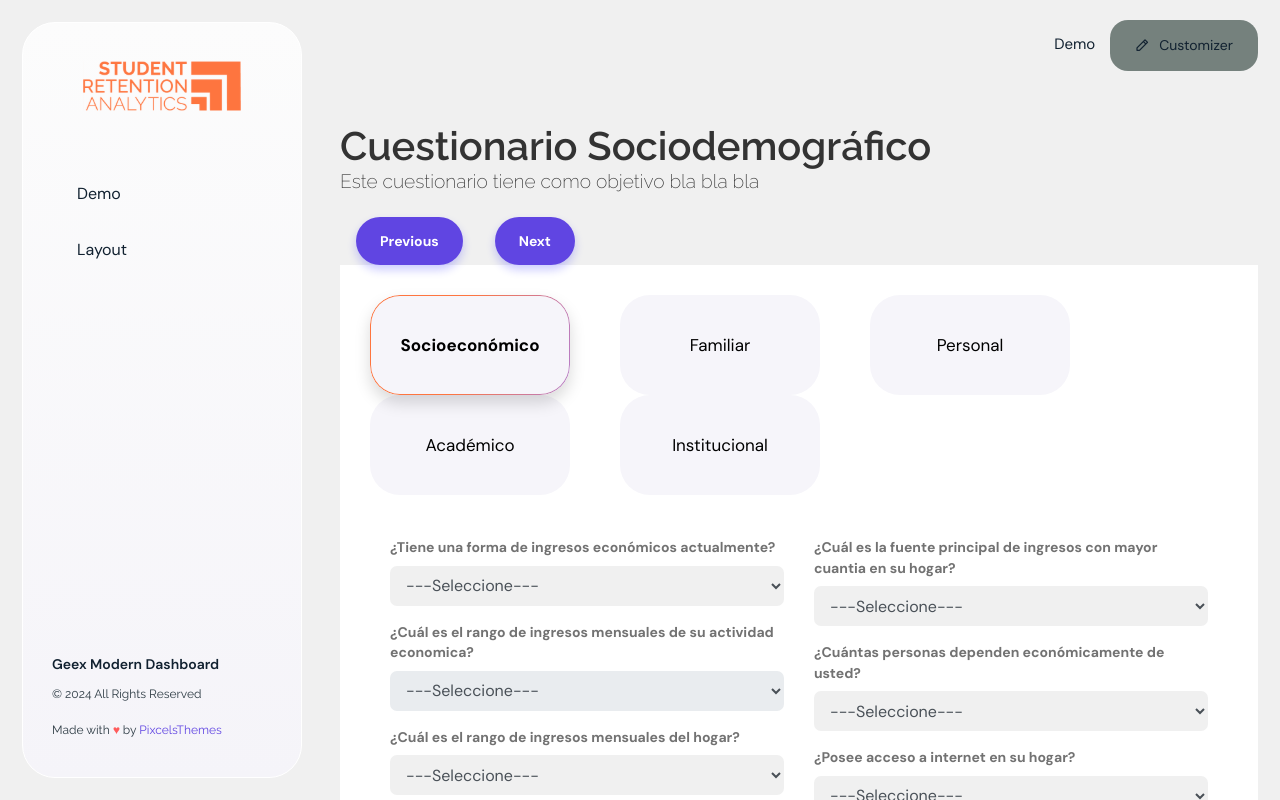
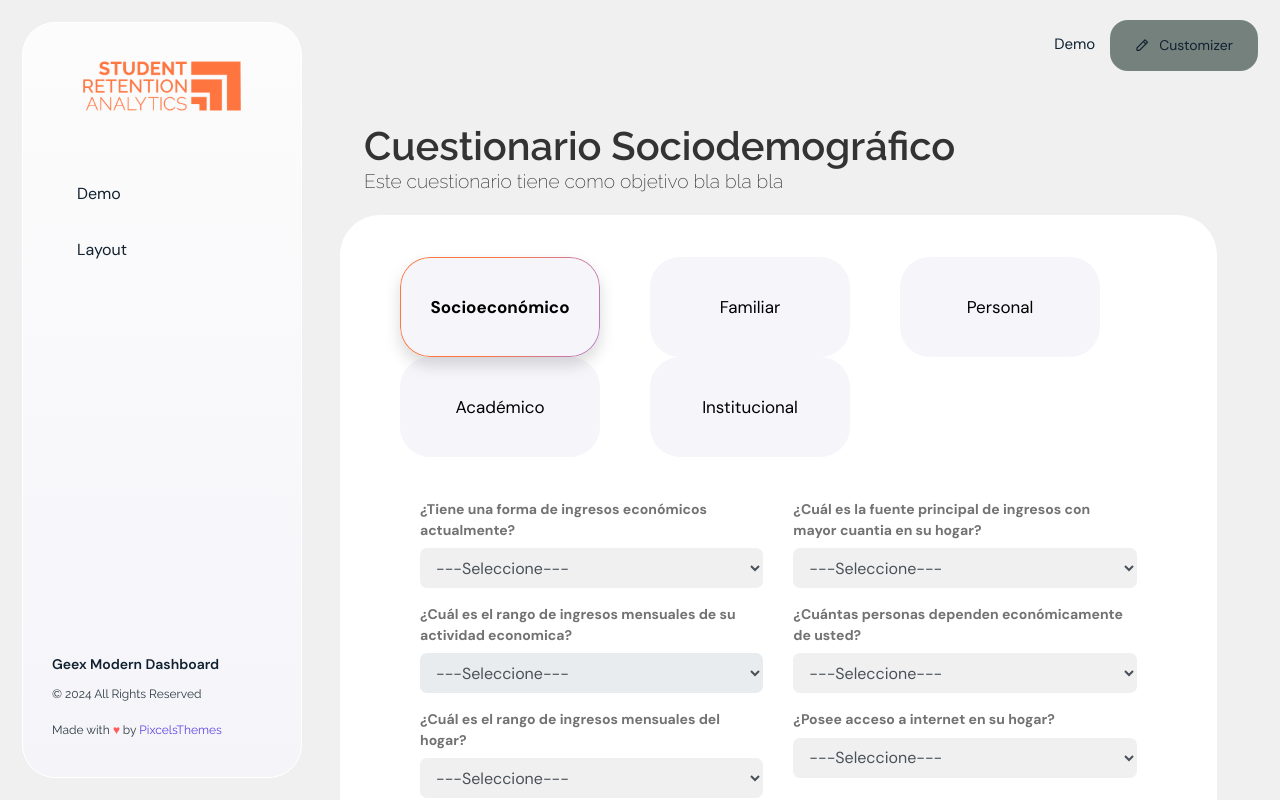
Before and after one commit to OmarcorzO/SRA, a React (Vite) app: page /instrumento in a window 1280 px wide. Built offline with nearby package versions, Linux system fonts and the light colour scheme.

Commit message:
Avances del instrumento

```diff
--- a/src/pages/instrument/Instrument.tsx
+++ b/src/pages/instrument/Instrument.tsx
@@ -1,6 +1,7 @@
 import React from "react";
 import FullLayout from "../../Layouts/FullLayout";
-import './instrument.scss'
+import "./instrument.scss";
+import footer from "./img/SRA_Advertising.png";
 
 const initialAnswers = {
   ingresos_economicos: "-1",
@@ -98,7 +99,7 @@ const Instrument = () => {
     e.preventDefault();
     setFormSubmitted(true);
     if (isFormValid()) {
-      setStep(6)
+      setStep(6);
       const totalSum = Object.values(answers).reduce(
         (sum, value) => sum + (parseInt(value) || 0),
         0
@@ -144,17 +145,13 @@ const Instrument = () => {
   return (
     <FullLayout>
       <form onSubmit={handleSubmit}>
-        <div>
+        <div className="pl-4">
           <h2 className="semi-bold rw-font">Cuestionario Sociodemográfico</h2>
-          <h6 className="rw-font">Este cuestionario tiene como objetivo bla bla bla</h6>
-          <a style={{ color: "white" }} className="btn mx-3 mt-3" onClick={handleBack}>
-            Previous
-          </a>
-          <a style={{ color: "white" }} className="btn mx-3 mt-3" onClick={handleNext}>
-            Next
-          </a>
+          <h6 className="rw-font">
+            Este cuestionario tiene como objetivo bla bla bla
+          </h6>
         </div>
-        <div id="smartwizard"  className="marco">
+        <div id="smartwizard" className="marco">
           <ul className="nav">
             <li>
               <a
@@ -798,7 +795,24 @@ const Instrument = () => {
                 </section>
               </div>
             )}
+            <a
+              style={{ color: "white" }}
+              className="btn mx-3 mt-3"
+              onClick={handleBack}
+            >
+              Previous
+            </a>
+            <a
+              style={{ color: "white" }}
+              className="btn mx-3 mt-3"
+              onClick={handleNext}
+            >
+              Next
+            </a>
           </div>
+        </div>
+        <div>
+          <img src={footer} alt="" />
         </div>
       </form>
     </FullLayout>
--- a/src/pages/instrument/instrument.scss
+++ b/src/pages/instrument/instrument.scss
@@ -41,14 +41,16 @@
 
 // ---------------------------
 .marco {
-	padding: 30px;
+	margin-top: 22px;
+	padding: 42px 60px 40px 60px;
+	border-radius: 40px;
+	max-width: 95.5%;
 	background-color: white;
 	li {
 		padding-right: 50px;
 	}
 
 	.nav-link {
-
 		width: 200px;
 		height: 100px !important;
 		border-radius: 25px;
```
Also changed, not shown: src/pages/instrument/img/SRA_Advertising.png (added).
